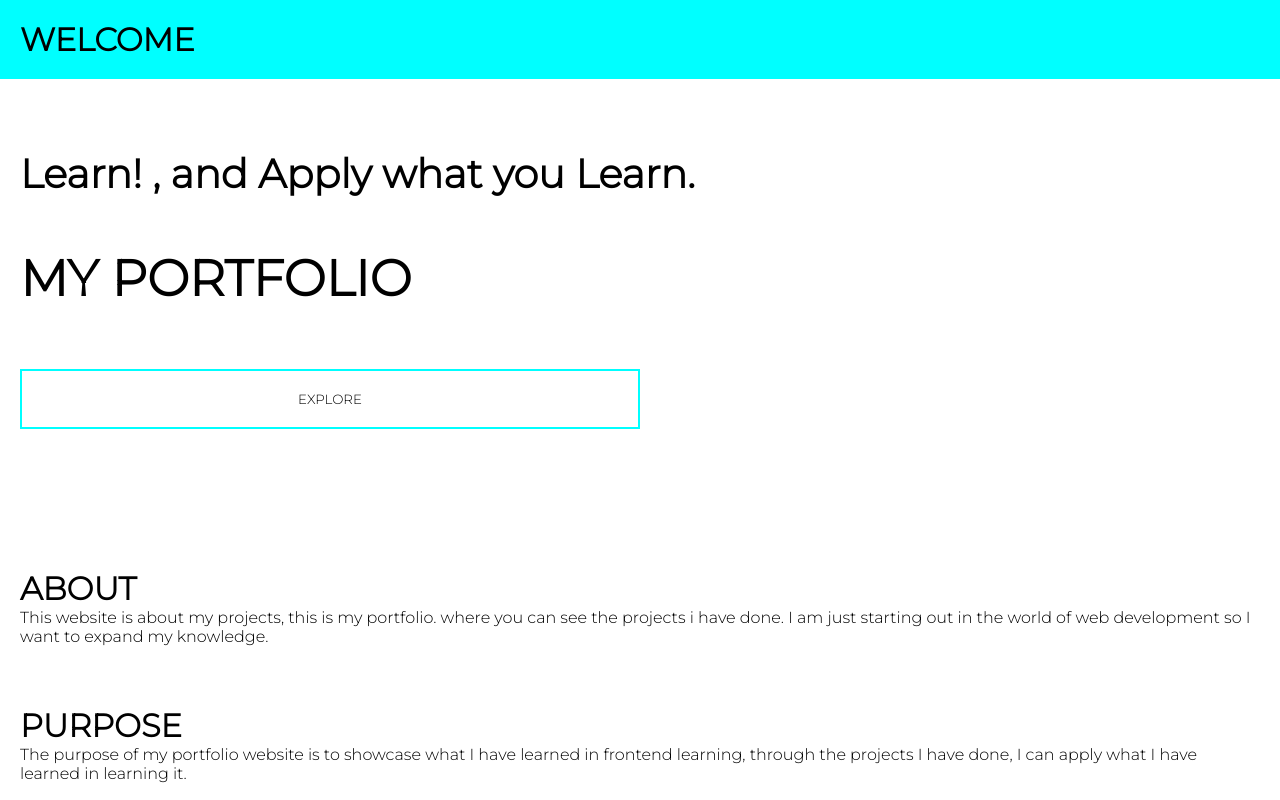
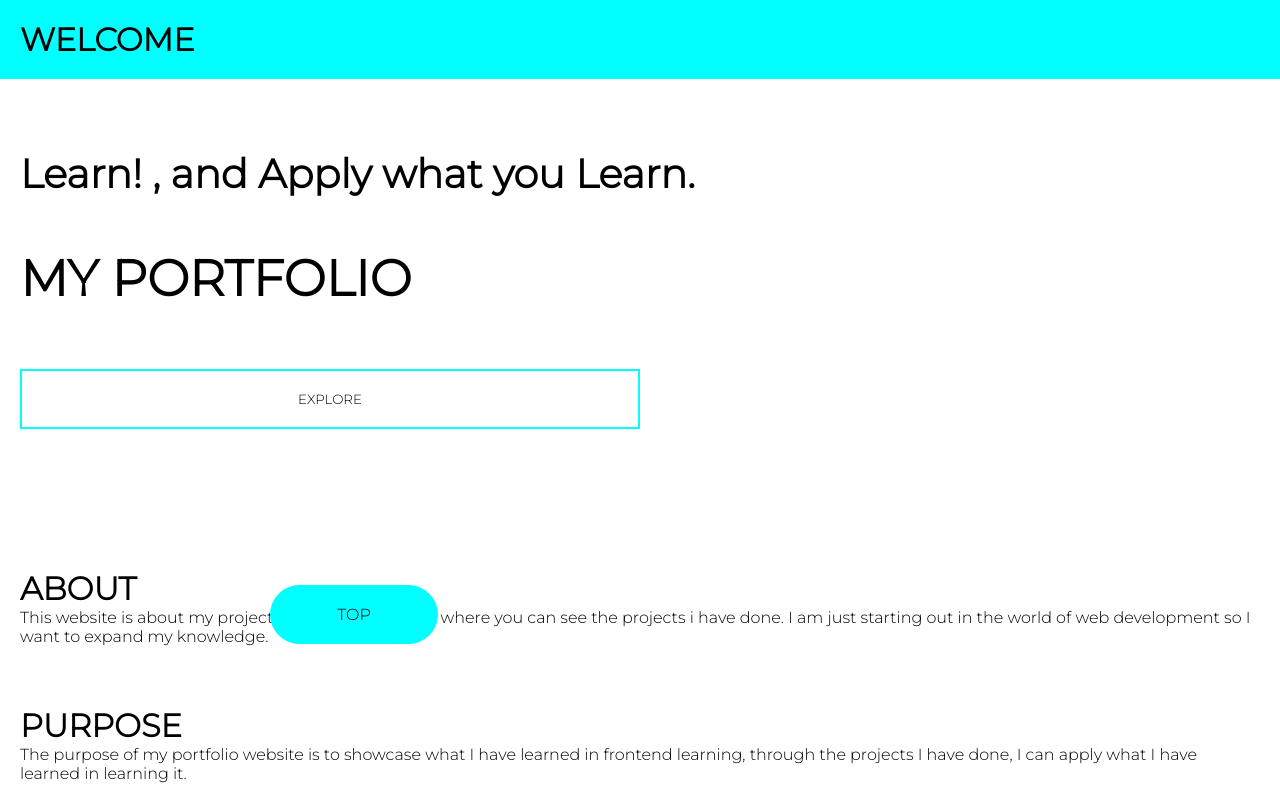
Before and after one commit to SimpleCoder-dev/SimpleCoder-dev.github.io, a plain HTML site: page index.html in a window 1280 px wide. Shown: the top 800 px of the page. Drawn offline with Linux system fonts and the light colour scheme.

Commit message:
second commit

```diff
--- a/index.html
+++ b/index.html
@@ -1,5 +1,5 @@
 <!DOCTYPE html>
-<html lang="en" id="all">
+<html lang="en">
 <head>
   <meta charset="UTF-8">
   <meta http-equiv="X-UA-Compatible" content="IE=Edge">
@@ -10,6 +10,9 @@
 </head>
 
 <body>
+  <div id="all">
+    TOP
+  </div>
   <div id="title">
     <h1>WELCOME</h1>
   </div>
--- a/main.js
+++ b/main.js
@@ -1,8 +1,14 @@
 console.log('Hello World!');
 
 var element = document.getElementById('btnExplore');
+var all = document.getElementById('all');
 
 element.addEventListener('click',() => {
   window.scrollTo(0,650);
 
 });
+
+
+all.addEventListener('click',() => {
+  window.scrollTo(0,0);
+});
--- a/style.css
+++ b/style.css
@@ -91,3 +91,15 @@
   height: 300px;
   width: 70%;
 }
+
+#all{
+  position: fixed;
+  top: 585px;
+  left: 270px;
+  padding: 20px;
+  background: aqua;
+  width: 10%;
+  border-radius:500px;
+  text-align: center;
+
+}
```
